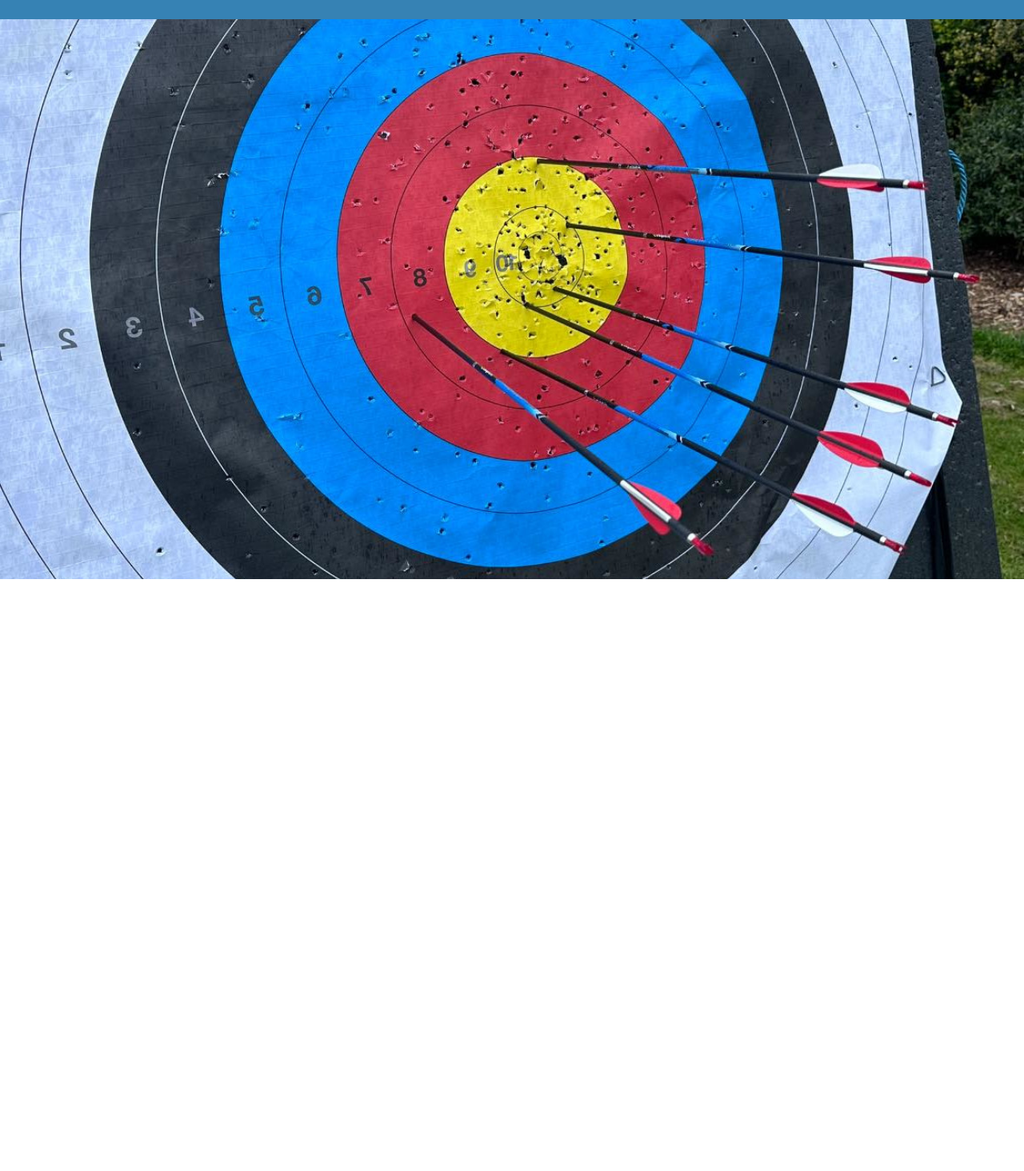
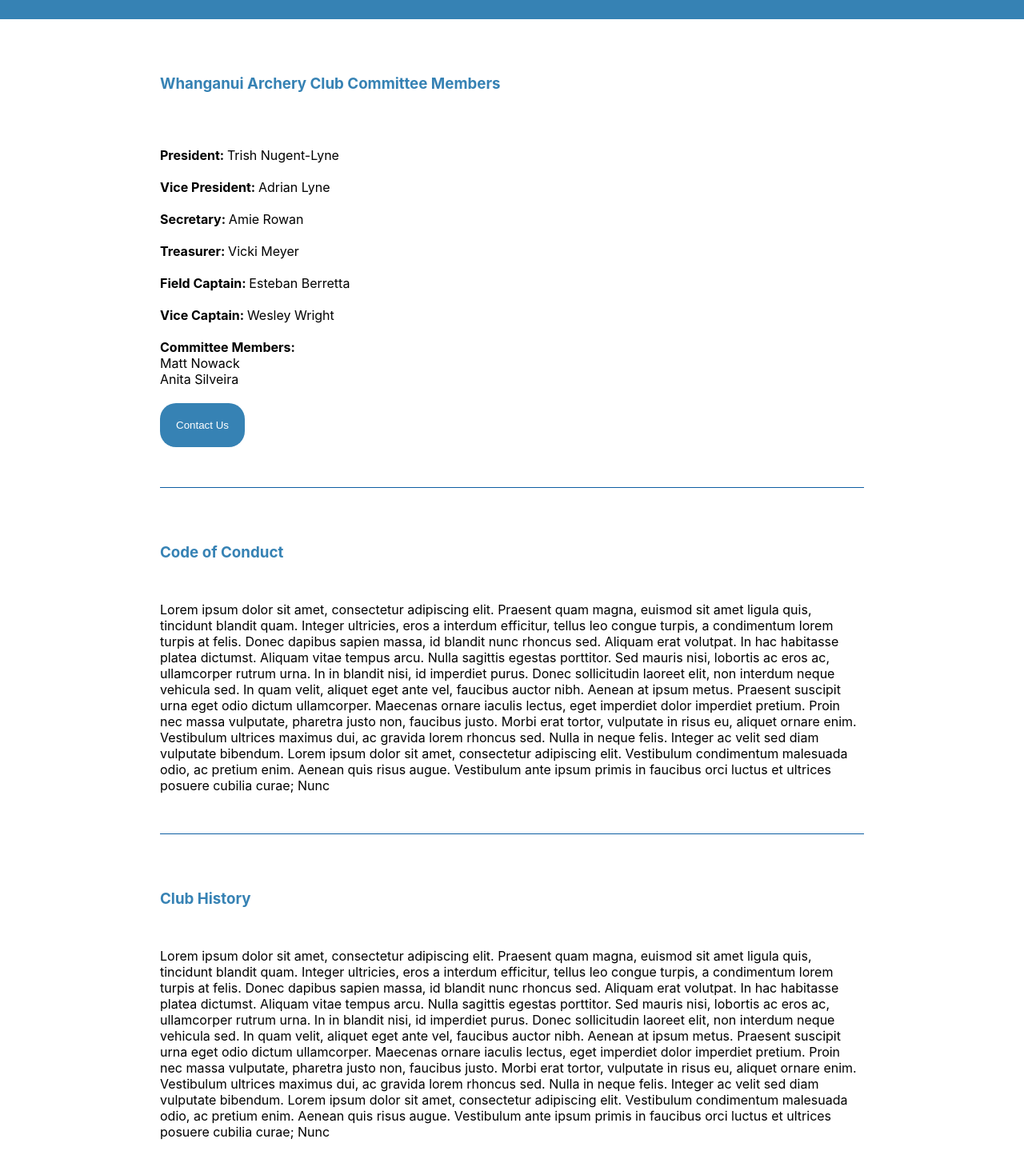
Before and after one commit to Leyght811/wanganuiarcherysite, a React (Create React App) app: page /club in a window 1280 px wide. Shown: the part 76-1540 px from the top of the page at 80% size. Before the commit the page ends 800 px from the top, so only its background shows below. Built offline with nearby package versions, Linux system fonts and the light colour scheme.

Commit message:
Club Page

```diff
--- a/src/App.js
+++ b/src/App.js
@@ -8,7 +8,7 @@ import MembershipPage from './components/pages/MembershipPage';
 import GalleryPage from './components/pages/GalleryPage';
 import ContactPage from './components/pages/ContactPage';
 import Navbar from './components/Navbar';
-import background from "./images/background3.jpg"
+import background from "./images/background2.jpg"
 
 const backgroundStyle = {
     backgroundImage: `url(${background})`,
--- /dev/null
+++ b/src/components/pages/ClubPage/Conduct.jsx
@@ -0,0 +1,32 @@
+export default function Conduct() {
+    return (
+        <div id="club-page-conduct" className="club-page-section">
+            <div className="club-page-section-head">
+                <h3>Code of Conduct</h3>
+            </div>
+            <div>
+                Lorem ipsum dolor sit amet, consectetur adipiscing elit.
+                Praesent quam magna, euismod sit amet ligula quis, tincidunt
+                blandit quam. Integer ultricies, eros a interdum efficitur,
+                tellus leo congue turpis, a condimentum lorem turpis at felis.
+                Donec dapibus sapien massa, id blandit nunc rhoncus sed. Aliquam
+                erat volutpat. In hac habitasse platea dictumst. Aliquam vitae
+                tempus arcu. Nulla sagittis egestas porttitor. Sed mauris nisi,
+                lobortis ac eros ac, ullamcorper rutrum urna. In in blandit
+                nisi, id imperdiet purus. Donec sollicitudin laoreet elit, non
+                interdum neque vehicula sed. In quam velit, aliquet eget ante
+                vel, faucibus auctor nibh. Aenean at ipsum metus. Praesent
+                suscipit urna eget odio dictum ullamcorper. Maecenas ornare
+                iaculis lectus, eget imperdiet dolor imperdiet pretium. Proin
+                nec massa vulputate, pharetra justo non, faucibus justo. Morbi
+                erat tortor, vulputate in risus eu, aliquet ornare enim.
+                Vestibulum ultrices maximus dui, ac gravida lorem rhoncus sed.
+                Nulla in neque felis. Integer ac velit sed diam vulputate
+                bibendum. Lorem ipsum dolor sit amet, consectetur adipiscing
+                elit. Vestibulum condimentum malesuada odio, ac pretium enim.
+                Aenean quis risus augue. Vestibulum ante ipsum primis in
+                faucibus orci luctus et ultrices posuere cubilia curae; Nunc
+            </div>
+        </div>
+    );
+}
--- /dev/null
+++ b/src/components/pages/ClubPage/History.jsx
@@ -0,0 +1,32 @@
+export default function History() {
+    return (
+        <div id="club-page-conduct" className="club-page-section">
+            <div className="club-page-section-head">
+                <h3>Club History</h3>
+            </div>
+            <div>
+                Lorem ipsum dolor sit amet, consectetur adipiscing elit.
+                Praesent quam magna, euismod sit amet ligula quis, tincidunt
+                blandit quam. Integer ultricies, eros a interdum efficitur,
+                tellus leo congue turpis, a condimentum lorem turpis at felis.
+                Donec dapibus sapien massa, id blandit nunc rhoncus sed. Aliquam
+                erat volutpat. In hac habitasse platea dictumst. Aliquam vitae
+                tempus arcu. Nulla sagittis egestas porttitor. Sed mauris nisi,
+                lobortis ac eros ac, ullamcorper rutrum urna. In in blandit
+                nisi, id imperdiet purus. Donec sollicitudin laoreet elit, non
+                interdum neque vehicula sed. In quam velit, aliquet eget ante
+                vel, faucibus auctor nibh. Aenean at ipsum metus. Praesent
+                suscipit urna eget odio dictum ullamcorper. Maecenas ornare
+                iaculis lectus, eget imperdiet dolor imperdiet pretium. Proin
+                nec massa vulputate, pharetra justo non, faucibus justo. Morbi
+                erat tortor, vulputate in risus eu, aliquet ornare enim.
+                Vestibulum ultrices maximus dui, ac gravida lorem rhoncus sed.
+                Nulla in neque felis. Integer ac velit sed diam vulputate
+                bibendum. Lorem ipsum dolor sit amet, consectetur adipiscing
+                elit. Vestibulum condimentum malesuada odio, ac pretium enim.
+                Aenean quis risus augue. Vestibulum ante ipsum primis in
+                faucibus orci luctus et ultrices posuere cubilia curae; Nunc
+            </div>
+        </div>
+    );
+}
--- /dev/null
+++ b/src/components/pages/ClubPage/Members.jsx
@@ -0,0 +1,45 @@
+import { Link } from "react-router-dom";
+
+export default function Members() {
+    return (
+        <div id="club-page-members" className="club-page-section">
+            <div className="club-page-section-head">
+                <h3>Whanganui Archery Club Committee Members</h3>
+            </div>
+            <div>
+                <MembersItem title={"President"} name={"Trish Nugent-Lyne"} />
+                <MembersItem title={"Vice President"} name={"Adrian Lyne"} />
+                <MembersItem title={"Secretary"} name={"Amie Rowan"} />
+                <MembersItem title={"Treasurer"} name={"Vicki Meyer"} />
+                <MembersItem
+                    title={"Field Captain"}
+                    name={"Esteban Berretta"}
+                />
+                <MembersItem title={"Vice Captain"} name={"Wesley Wright"} />
+                <MembersItem
+                    title={"Committee Members"}
+                    name={
+                        <span>
+                            <br />
+                            Matt Nowack <br /> Anita Silveira
+                        </span>
+                    }
+                />
+                <Link to={{ pathname: "/contact" }}>
+                    <button>Contact Us</button>
+                </Link>
+            </div>
+        </div>
+    );
+}
+
+const MembersItem = ({ title, name }) => {
+    return (
+        <div className="members-item">
+            <span className="members-item-title">
+                <strong>{title}: </strong>
+            </span>
+            <span className="members-item-name">{name}</span>
+        </div>
+    );
+};
--- a/src/components/pages/ClubPage/index.jsx
+++ b/src/components/pages/ClubPage/index.jsx
@@ -1,5 +1,14 @@
-function ClubPage() {
-  return <h1>Club Page</h1>;
+import Conduct from "./Conduct";
+import Members from "./Members";
+import History from "./History";
+import "./styles.css";
+
+export default function ClubPage() {
+    return (
+        <div id="club-page-container">
+            <Members />
+            <Conduct />
+            <History />
+        </div>
+    );
 }
-
-export default ClubPage
--- /dev/null
+++ b/src/components/pages/ClubPage/styles.css
@@ -0,0 +1,44 @@
+#club-page-container {
+    width: calc(100vw - 400px);
+    min-height: 100vh;
+    background-color: white;
+    z-index: 5;
+    position: relative;
+    display: flex;
+    flex-direction: column;
+    padding-left: 200px;
+    padding-right: 200px;
+}
+
+.club-page-section {
+    border-bottom: 1px solid #0e5ea3;
+    padding-bottom: 50px;
+    padding-top: 50px;
+}
+
+#club-page-members {
+    display: flex;
+    flex-direction: column;
+}
+
+.club-page-section-head {
+    margin-bottom: 50px;
+    color: #3682b4;
+}
+
+#club-page-members .members-item {
+    margin-bottom: 20px;
+}
+
+button {
+    padding: 20px;
+    border-radius: 20px;
+    background-color: #3682b4;
+    color: white;
+    border: none;
+}
+
+button:hover {
+    color: #fdcf17;
+    cursor: pointer;
+}
```
Also changed, not shown: src/components/pages/HomePage/styles.css (+9 -12 lines).
